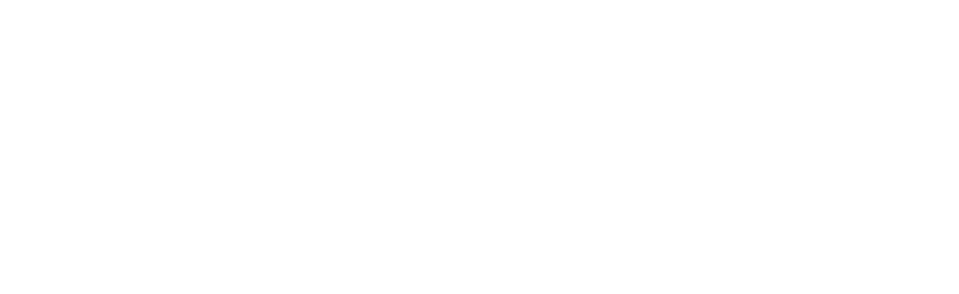
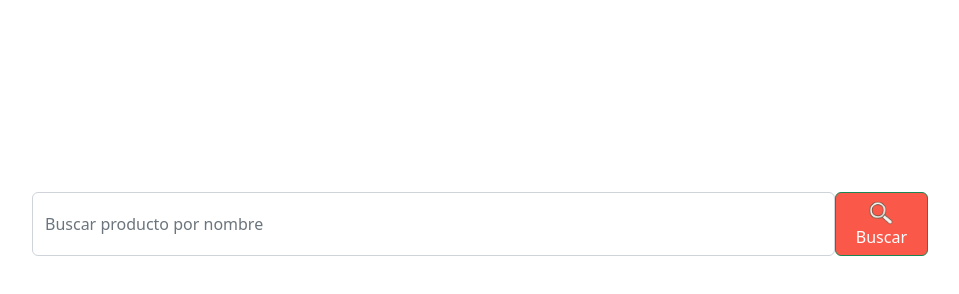
Before and after one commit to diego-gauto/CaC-Grupo6, a plain HTML site: page index.html in a window 1280 px wide. Shown: the whole page, without its empty margins (160-1119 px from the left). Drawn offline with nearby package versions, Linux system fonts and the light colour scheme.

Commit message:
modifique buscador

```diff
--- a/index.html
+++ b/index.html
@@ -15,21 +15,18 @@
   </head>
   <body>
     <header>
-      <!- Aca abajo Diego desarrolla el Header->
+
     </header>
     <main>
-      <!- Aca abajo Melina desarrolla una seccion mostrando los medios de pagos permitidos->
-
-      <!- Aca abajo Marisol desarrolla buscar productos->
-
-      <!- Aca abajo Eduardo desarrolla un dropdown con las categorias de los productos->
-
-      <!- Aca abajo Johana desarrolla el carrousel para mostrar productos destacados->
-
-      <!- Aca abajo Roberto desarrolla el grupo de cards para mostrar productos en oferta->
+        <div id="botonBusqueda" class="container-fluid">
+          <form class="d-flex" role="search">
+            <input class="form-control " type="search" placeholder="Buscar producto por nombre" aria-label="Search">
+            <button class="btn btn-outline-success text-white" type="submit" > <img id="lupitaB" src="./images/lupitaIcon.png" alt="">Buscar</button>
+          </form>
+        </div>
     </main>
     <footer>
-      <!- Aca abajo Milagros desarrolla el footer con info de la empresa, redes sociales y copyright->
+
     </footer>
 
     <script
@@ -41,6 +38,6 @@
       src="https://cdn.jsdelivr.net/npm/bootstrap@5.2.1/dist/js/bootstrap.min.js"
       integrity="sha384-7VPbUDkoPSGFnVtYi0QogXtr74QeVeeIs99Qfg5YCF+TidwNdjvaKZX19NZ/e6oz"
       crossorigin="anonymous"
-    ></script>
-  </body>
+      ></script>
+      </body>
 </html>
--- a/styles/styles.css
+++ b/styles/styles.css
@@ -0,0 +1,14 @@
+
+#botonBusqueda {
+    padding-top: 15%;
+    padding-left: 15%;
+    padding-right: 15%;
+}
+.btn {
+    background-color: rgb(250, 88, 73);
+
+}
+#lupitaB{
+    height: 1.5em
+
+}
```
Also changed, not shown: images/lupitaIcon.png (added).
